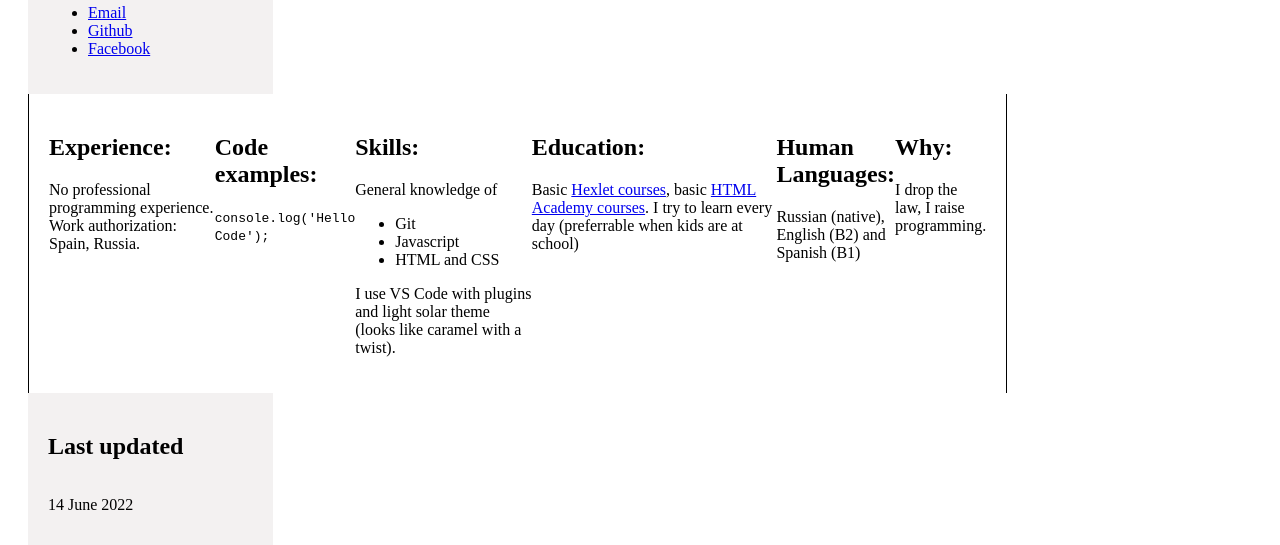
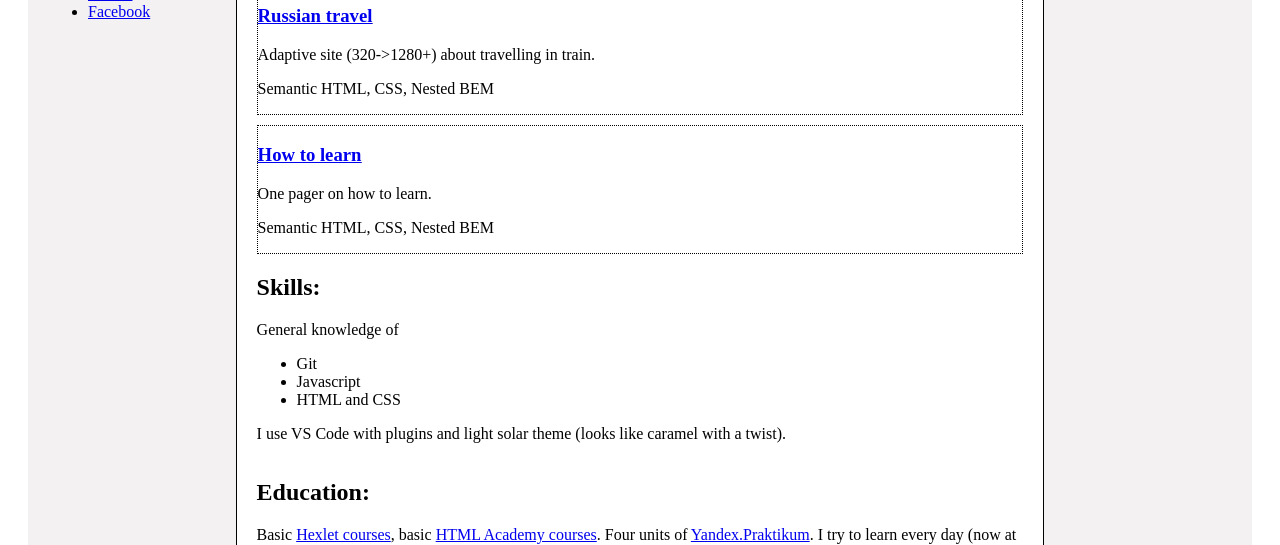
Before and after one commit to feuiuxbe/rsschool-cv, a plain HTML site: page index.html in a window 1280 px wide. Shown: the part 397-942 px from the top of the page. Drawn offline with Linux system fonts and the light colour scheme.

Commit message:
feat: add info about completed projects

```diff
--- a/index.html
+++ b/index.html
@@ -8,10 +8,11 @@
     <title>Andrey Krivosheev CV</title>
   </head>
   <body>
-    <div id="mainblock">
     <header>
       <h1>CV Andrey Krivosheev</h1>
     </header>
+    <div id="mainblock">
+
       <aside>
       <img src="foto.jpg" alt="my foto from 2017">
       <nav>
@@ -33,6 +34,19 @@
           <code>console.log('Hello Code');</code>
         </section>
         <section>
+          <h2>My projects:</h2>
+          <article style="border: dotted 1px; margin-bottom: 10px;">
+            <h3><a href="https://feuiuxbe.github.io/russian-travel/">Russian travel</a></h3>
+            <p>Adaptive site (320->1280+) about travelling in train.</p>
+            <p>Semantic HTML, CSS, Nested BEM</p>
+          </article>
+          <article style="border: dotted 1px">
+            <h3><a href="https://github.com/feuiuxbe/how-to-learn">How to learn</a></h3>
+            <p>One pager on how to learn.</p>
+            <p>Semantic HTML, CSS, Nested BEM</p>
+          </article>
+        </section>
+        <section>
           <h2>Skills:</h2>
           <p>General knowledge of</p>
           <ul>
@@ -44,7 +58,7 @@
         </section>
         <section>
           <h2>Education:</h2>
-          <p>Basic <a href="https://hexlet.io">Hexlet courses</a>, basic <a href="https://htmlacademy.ru/">HTML Academy courses</a>. I try to learn every day (preferrable when kids are at school)</p>
+          <p>Basic <a href="https://hexlet.io">Hexlet courses</a>, basic <a href="https://htmlacademy.ru/">HTML Academy courses</a>. Four units of <a href="https://practicum.yandex.ru/web/">Yandex.Praktikum</a>. I try to learn every day (now at learn.javascript.ru)</p>
         </section>
         <section>
           <h2>Human Languages:</h4>
@@ -59,11 +73,12 @@
       <h2>Last updated</h2>
       <p>14 June 2022</p>
       </aside>
+
+    </div>
     <footer>
       <a href="https://github.com/feuiuxbe">https://github.com/feuiuxbe</a>
       <p>2022</p>
       <a href="https://rs.school/js/"><img class="footer-logo" src="./rs_school_js.svg" alt="logo of RS School"></a>
     </footer>
-    </div>
   </body>
 </html>
--- a/style.css
+++ b/style.css
@@ -50,7 +50,7 @@ aside {
 
 main {
   display: flex;
-  flex-direction: row;
+  flex-direction: column;
   flex-wrap: nowrap;
   justify-content: center;
   padding: 20px;
@@ -60,7 +60,7 @@ main {
 #mainblock {
   width: 100%;
   display: flex;
-  flex-direction: column;
+  flex-direction: row;
   flex-wrap: nowrap;
   justify-content: center;
 }
```
Lines whose indentation alone changed are shown as unchanged.
